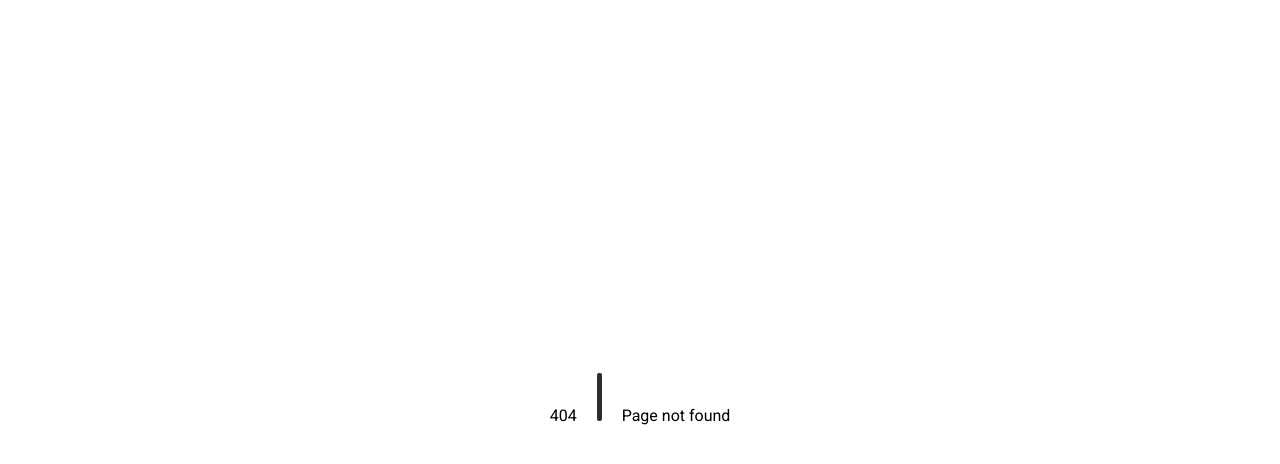
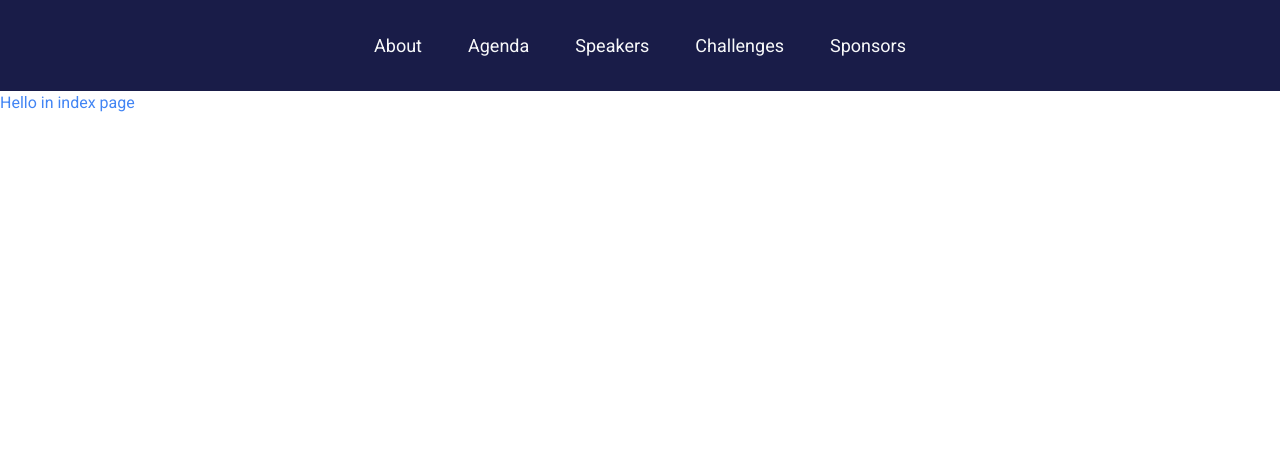
Before and after one commit to GDGAlgiers/Devfest20-Website, a Gatsby site: page /testNavBar in a window 1280 px wide. Before the commit this address had no page. Built offline with nearby package versions, Linux system fonts and the light colour scheme; Gatsby itself is replaced by a stand-in of ours; what tailwindcss-typography would draw is missing.

Commit message:
Added NavBar UI

```diff
--- a/src/components/Navbar/Navbar.tsx
+++ b/src/components/Navbar/Navbar.tsx
@@ -1,17 +1,70 @@
-import React, { ReactElement } from "react"
-import { useMediaQuery } from "react-responsive"
-import { useAtleastSmall, useAtleastMedium } from "../../utils/medias"
+import React, { ReactElement, useEffect, useState } from "react"
+import styled from "styled-components"
+import cls from "classnames"
+import { useAtleastSmall } from "../../utils/medias"
+
 interface Props {}
-
-function Navbar({}: Props): ReactElement {
-  const isAtleastSm = useAtleastSmall()
-  const isAtleastMd = useAtleastMedium()
-  const renderBasedOnMedia = () => {
-    if (isAtleastMd) return "MD"
-    if (isAtleastSm) return "SM"
-    return "XS"
-  }
-  return <div>{renderBasedOnMedia()}</div>
+function Navbar(props: Props): ReactElement {
+  const isSM = useAtleastSmall()
+  const [open, setOpen] = useState(false)
+  const toggleNavbar = () => setOpen(!open)
+  useEffect(() => {
+    console.log("Navbar open ? ", open)
+  }, [open])
+  return (
+    <StyledNav className="text-xl sm:text-lg">
+      <MenuButton
+        open={open}
+        onClick={(e) => toggleNavbar()}
+        title="click to open navigation"
+      >
+        Menu
+      </MenuButton>
+      <NavLinks open={open} isSM={isSM}>
+        <NavLink>About</NavLink>
+        <NavLink>Agenda</NavLink>
+        <NavLink>Speakers</NavLink>
+        <NavLink>Challenges</NavLink>
+        <NavLink>Sponsors</NavLink>
+      </NavLinks>
+    </StyledNav>
+  )
 }
 
 export default Navbar
+
+/// Styled Components
+
+const StyledNav = styled.nav.attrs((props) => ({
+  ...props,
+  className: cls(
+    "flex flex-col py-2 sm:py-4 transition duration-150 ease-in-out",
+    props.className
+  ),
+}))``
+const NavLinks = styled.ul.attrs<{ isSM: boolean; open: boolean }>((props) => ({
+  ...props,
+  className: cls(
+    "flex flex-col w-full justify-evenly sm:w-3/4 md:w-1/2 sm:flex-row items-center sm:mx-auto p-4 sm:p-2",
+    cls({
+      hidden: !props.isSM && !props.open,
+    }),
+    props.className
+  ),
+}))``
+const NavLink = styled.li.attrs((props) => ({
+  ...props,
+  className: cls("my-2", props.className),
+}))``
+
+const MenuButton = styled.button.attrs<{ open: boolean }>((props) => ({
+  ...props,
+  className: cls(
+    "text-yellow  border-yellow border-2 rounded-md p-2 m-2 sm:hidden self-end focus:bg-yellow-lighter focus:text-nightBlue focus:outline-none",
+    {
+      "bg-yellow-lighter": props.open,
+      "text-nightBlue": props.open,
+    },
+    props.className
+  ),
+}))``
--- /dev/null
+++ b/src/pages/testNavBar.tsx
@@ -0,0 +1,19 @@
+import { Link, PageProps } from "gatsby"
+import React, { ReactElement } from "react"
+import { H1 } from "../components/typography/typography"
+import Navbar from "../components/Navbar/Navbar"
+interface Props {}
+
+function TestNavbar({}: PageProps<Props>): ReactElement {
+  return (
+    <div>
+      <header className="w-full bg-nightBlue text-white">
+        <Navbar></Navbar>
+      </header>
+
+      <H1 className="text-blue">Hello in index page</H1>
+    </div>
+  )
+}
+
+export default TestNavbar
```
